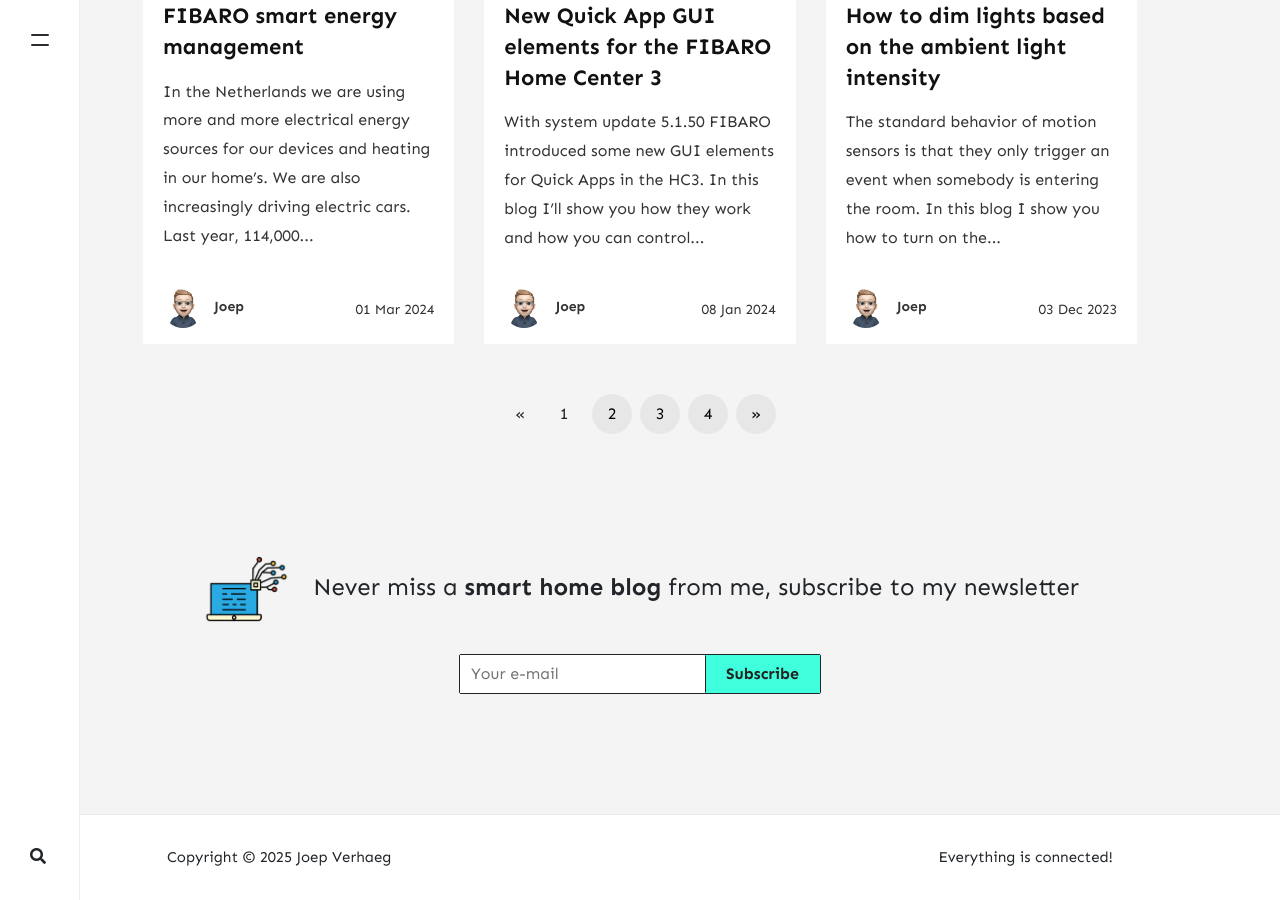
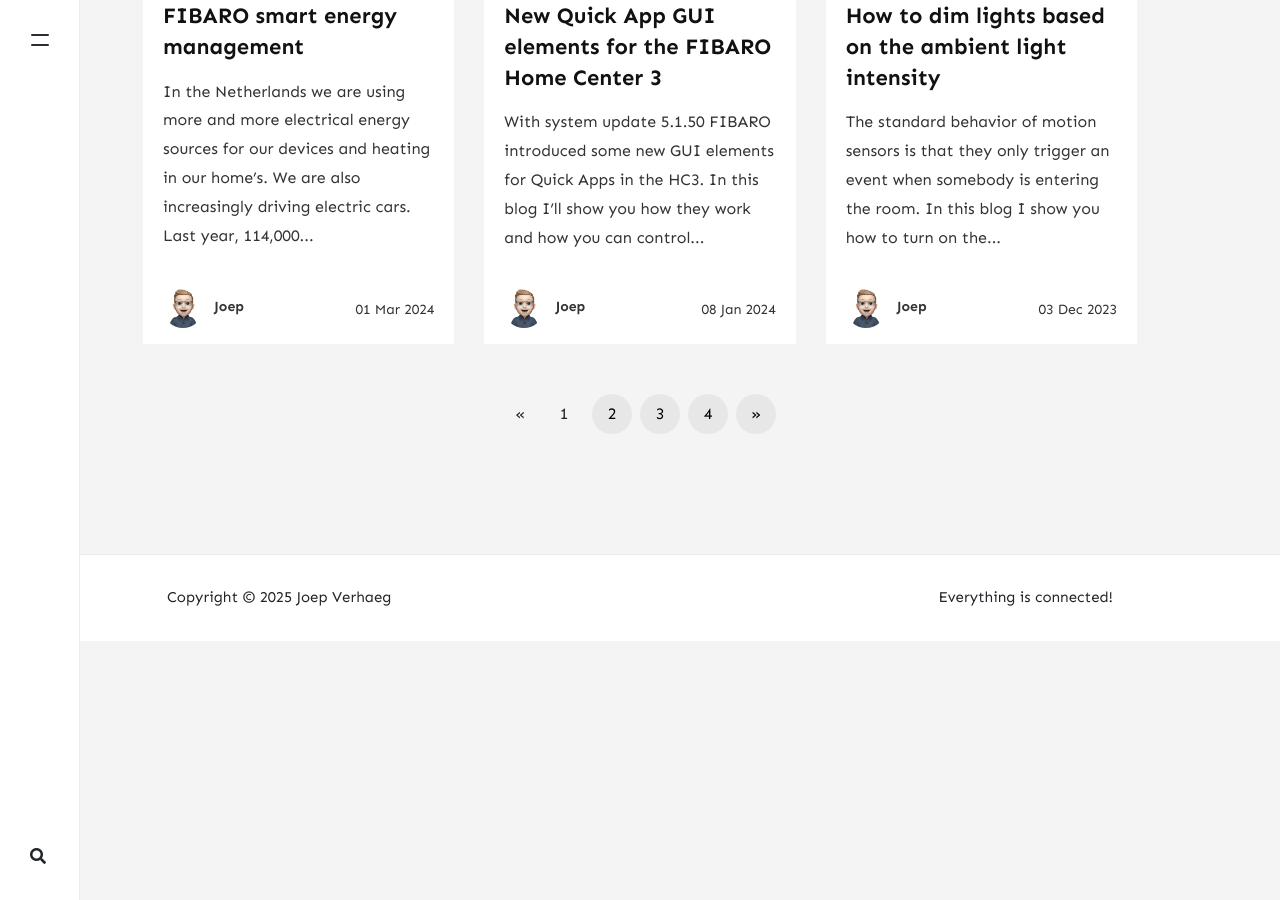
Before and after one commit to joepv/joepv.github.io, a Jekyll site: the page built from index.html, in a window 1280 px wide and 900 px high, scrolled down 1335 px. Built offline with Jekyll 4.4.1, drawn with Linux system fonts in a browser that asks for light colours; nearby versions of some CDN libraries; the list of posts is cut into pages by our own code; after the commit the page ends 1976 px from its top, so only the background shows below that; some of the changed lines change nothing that is shown.

Commit message:
Remove maillinglist

```diff
--- a/_config.yml
+++ b/_config.yml
@@ -7,7 +7,8 @@ favicon: 'assets/images/logo.png'
 baseurl:
 google_analytics: 'UA-348944-1'
 disqus:
-mailchimp-list: 'https://joepverhaeg.us20.list-manage.com/subscribe/post?u=78f77b09ec5fd42dd902c33c1&amp;id=18d30006e8'
+mailchimp-list:
+#mailchimp-list: 'https://joepverhaeg.us20.list-manage.com/subscribe/post?u=78f77b09ec5fd42dd902c33c1&amp;id=18d30006e8'
 include: ["_pages"]
 permalink: /:title/
 email: info@joepverhaeg.nl
```
